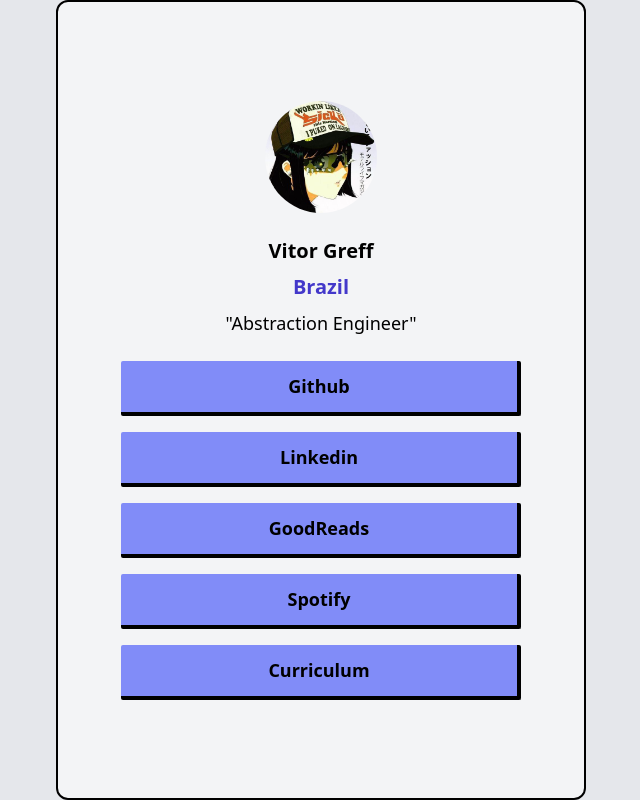
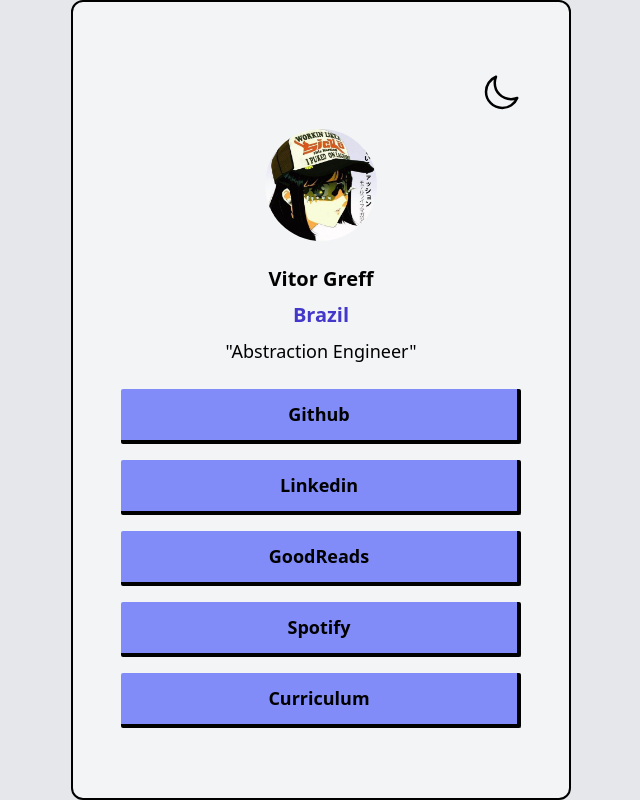
Before and after one commit to VitorGreff/link-tree, a React (Vite) app: page / in a window 1280 px wide. Shown: the whole page, without its empty margins (319-959 px from the left). Built offline with nearby package versions, Linux system fonts and the light colour scheme.

Commit message:
theme button positioned

```diff
--- /dev/null
+++ b/src/components/Icom.tsx
@@ -0,0 +1,21 @@
+import { DarkIcon, LightIcon } from "./icons"
+
+interface IconProps {
+  theme: string
+  changeTheme: () => void
+}
+
+export default function Icon(props: IconProps) {
+  return props.theme === 'dark' ? (
+    <div onClick={props.changeTheme}
+      className={'flex flex-col justify-center items-center cursor-pointer w-10 h-10 rounded-full '}
+    >
+      {LightIcon(8)}
+    </div>
+  ) :
+    <div onClick={props.changeTheme}
+      className={'flex flex-col justify-center items-center cursor-pointer w-10 h-10 rounded-full '}
+    >
+      {DarkIcon(8)}
+    </div>
+}
--- a/src/components/Layout.tsx
+++ b/src/components/Layout.tsx
@@ -1,13 +1,27 @@
+import { useState } from "react";
 import LinkButton from "./LinkButton";
 import Photo from "./Photo";
 import Text from "./Text";
+import Icon from "./Icom";
 
 export default function Layout() {
+  type Theme = 'dark' | 'light'
+  const [theme, setTheme] = useState<Theme>('light')
+
+  function changeTheme(): void {
+    if (theme === 'dark') setTheme('light')
+    else setTheme('dark')
+  }
+
   return (
-    <div className={`flex flex-col justify-center items-center min-h-[800px] w-[530px] border-2 border-black rounded-xl gap-4 p-5 bg-gray-100`}>
+    <div className={`flex flex-col justify-center items-center min-h-[800px] min-w-[500px] border-2 border-black rounded-xl gap-4 p-5 bg-gray-100`}>
+
+      <div className="flex justify-end w-full mr-14">
+        <Icon theme={theme} changeTheme={changeTheme} />
+      </div>
       <Photo />
 
-      <div className="flex flex-col justify-center items-center gap-2 mb-2 mt-2">
+      <div className={"flex flex-col justify-center items-center gap-2 mb-2 mt-2"}>
         <Text class={"text-black text-xl font-bold"} text={"Vitor Greff"}></Text>
         <Text class={"text-indigo-700 text-xl font-bold"} text={"Brazil"}></Text>
         <Text class={"text-black text-lg font-thin"} text={'"Abstraction Engineer"'}></Text>
--- /dev/null
+++ b/src/components/icons/index.tsx
@@ -0,0 +1,11 @@
+export const DarkIcon = (size = 6)=>(
+  <svg xmlns="http://www.w3.org/2000/svg" fill="none" viewBox="0 0 24 24" strokeWidth={1.5} stroke="currentColor" className={`w-${size} h-${size}`}>
+    <path strokeLinecap="round" strokeLinejoin="round" d="M21.752 15.002A9.72 9.72 0 0 1 18 15.75c-5.385 0-9.75-4.365-9.75-9.75 0-1.33.266-2.597.748-3.752A9.753 9.753 0 0 0 3 11.25C3 16.635 7.365 21 12.75 21a9.753 9.753 0 0 0 9.002-5.998Z" />
+  </svg>
+)
+
+export const LightIcon = (size = 6) =>(
+  <svg xmlns="http://www.w3.org/2000/svg" fill="none" viewBox="0 0 24 24" strokeWidth={1.5} stroke="currentColor" className={`w-${size} h-${size}`}>
+    <path strokeLinecap="round" strokeLinejoin="round" d="M12 18v-5.25m0 0a6.01 6.01 0 0 0 1.5-.189m-1.5.189a6.01 6.01 0 0 1-1.5-.189m3.75 7.478a12.06 12.06 0 0 1-4.5 0m3.75 2.383a14.406 14.406 0 0 1-3 0M14.25 18v-.192c0-.983.658-1.823 1.508-2.316a7.5 7.5 0 1 0-7.517 0c.85.493 1.509 1.333 1.509 2.316V18" />
+  </svg>
+)
```
